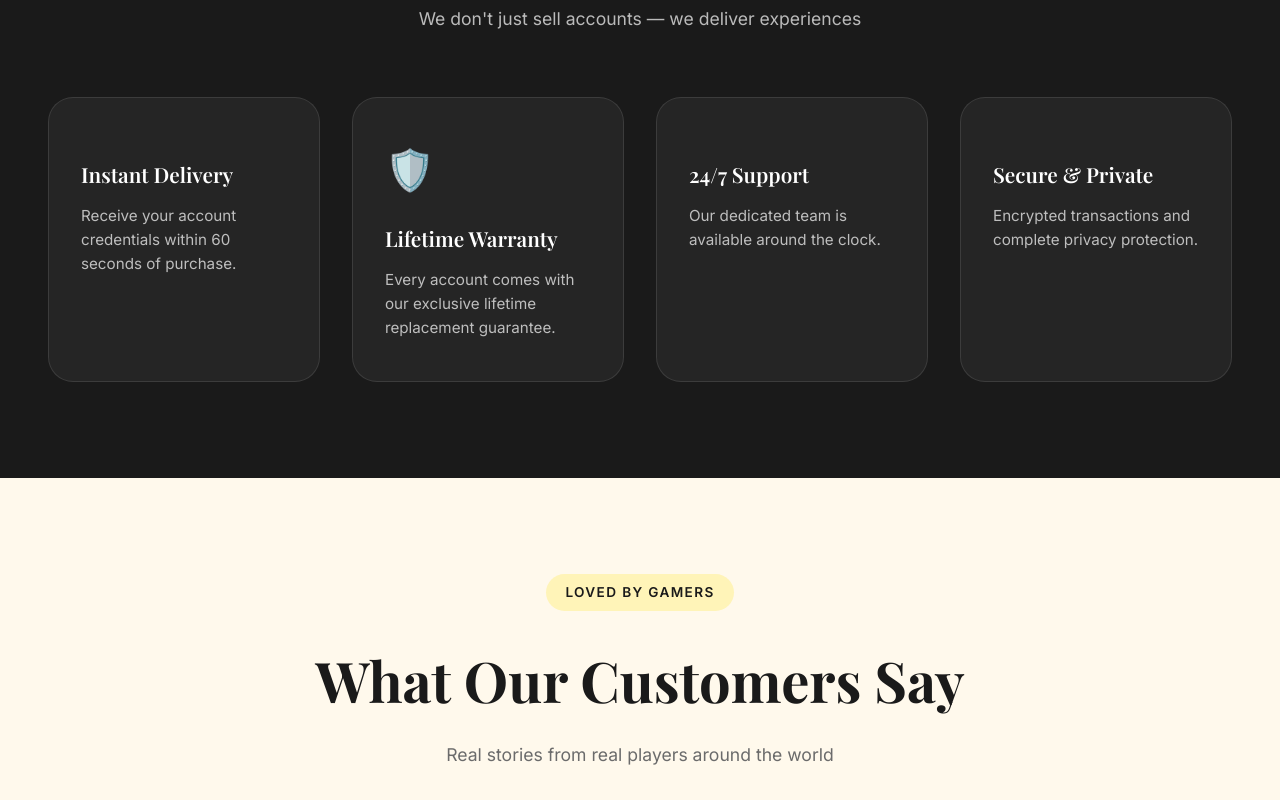
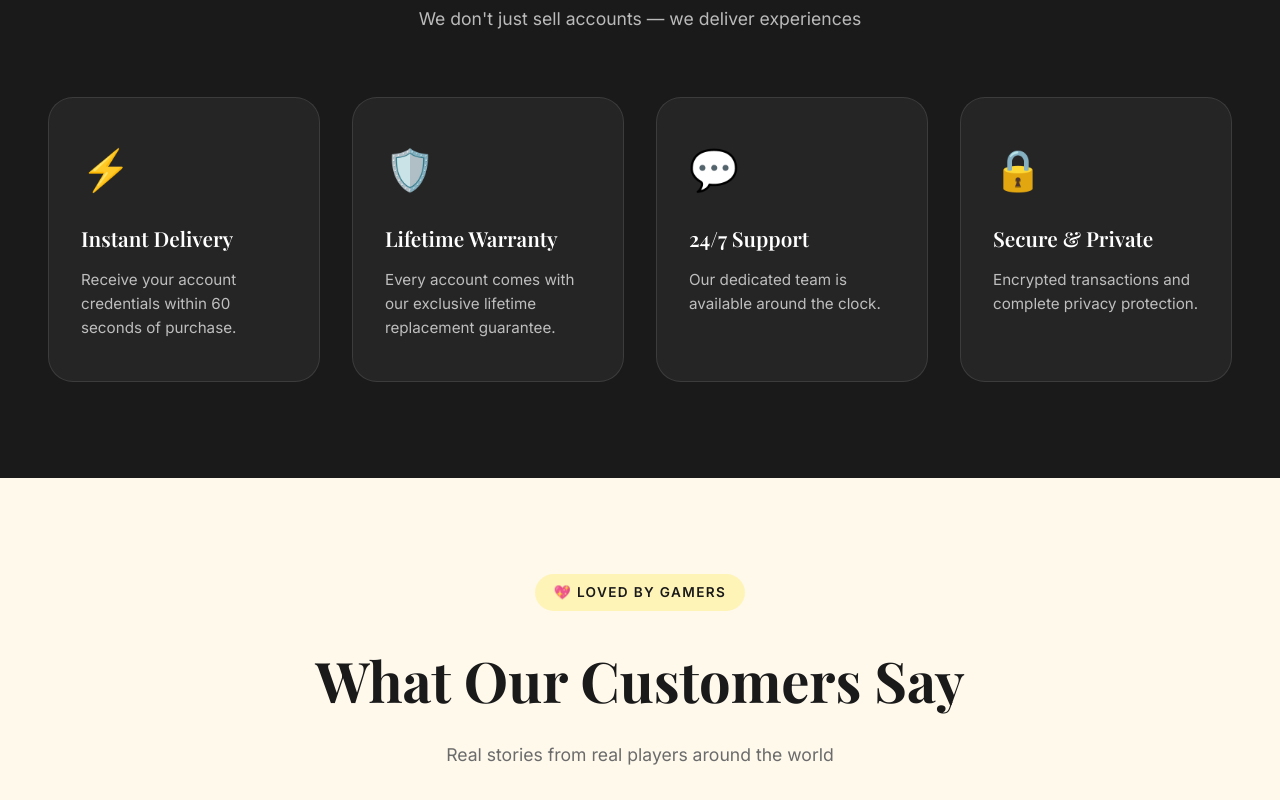
Before and after one commit to Hassviud/hasins, a plain HTML site: page index.html in a window 1280 px wide. Shown: the part 3280-4080 px from the top of the page. Drawn offline with nearby package versions, Linux system fonts and the light colour scheme; a web font is replaced by a local one.

Commit message:
Add emojis to feature cards and section labels

```diff
--- a/index.html
+++ b/index.html
@@ -270,16 +270,16 @@
     <p class="section-subtitle">We don't just sell accounts — we deliver experiences</p>
   </div>
   <div class="features-grid">
-    <div class="feature-card"><div class="feature-emoji"></div><h4 class="feature-title">Instant Delivery</h4><p class="feature-desc">Receive your account credentials within 60 seconds of purchase.</p></div>
+    <div class="feature-card"><div class="feature-emoji">⚡</div><h4 class="feature-title">Instant Delivery</h4><p class="feature-desc">Receive your account credentials within 60 seconds of purchase.</p></div>
     <div class="feature-card"><div class="feature-emoji">🛡️</div><h4 class="feature-title">Lifetime Warranty</h4><p class="feature-desc">Every account comes with our exclusive lifetime replacement guarantee.</p></div>
-    <div class="feature-card"><div class="feature-emoji"></div><h4 class="feature-title">24/7 Support</h4><p class="feature-desc">Our dedicated team is available around the clock.</p></div>
-    <div class="feature-card"><div class="feature-emoji"></div><h4 class="feature-title">Secure & Private</h4><p class="feature-desc">Encrypted transactions and complete privacy protection.</p></div>
+    <div class="feature-card"><div class="feature-emoji">💬</div><h4 class="feature-title">24/7 Support</h4><p class="feature-desc">Our dedicated team is available around the clock.</p></div>
+    <div class="feature-card"><div class="feature-emoji">🔒</div><h4 class="feature-title">Secure & Private</h4><p class="feature-desc">Encrypted transactions and complete privacy protection.</p></div>
   </div>
 </section>
 
 <section class="testimonials-section" id="reviews">
   <div class="section-header">
-    <span class="section-label"> Loved by Gamers</span>
+    <span class="section-label">💖 Loved by Gamers</span>
     <h2 class="section-title">What Our Customers Say</h2>
     <p class="section-subtitle">Real stories from real players around the world</p>
   </div>
@@ -293,7 +293,7 @@
 <section class="cta-section">
   <h2 class="cta-title">Ready to Start Your Journey?</h2>
   <p class="cta-subtitle">Join thousands of happy gamers. Get the Ultimate Teamz bundle today for just $15.32.</p>
-  <button class="btn-buy" onclick="goToCheckout()" style="margin: 0 auto;"><span></span><span>Get Ultimate Teamz — $15.32</span></button>
+  <button class="btn-buy" onclick="goToCheckout()" style="margin: 0 auto;"><span>🛒</span><span>Get Ultimate Teamz — $15.32</span></button>
 </section>
 
 <footer>
```
